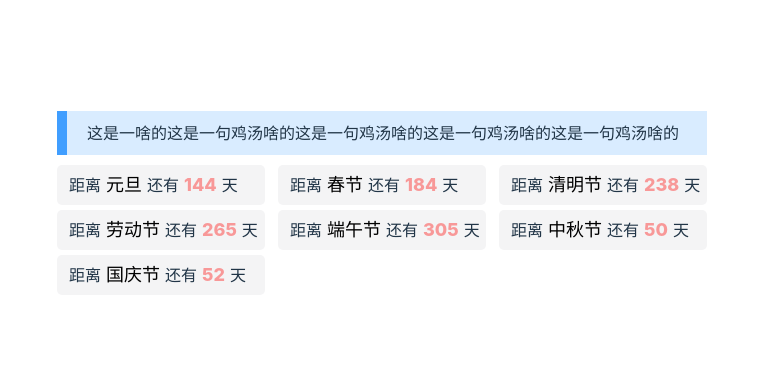
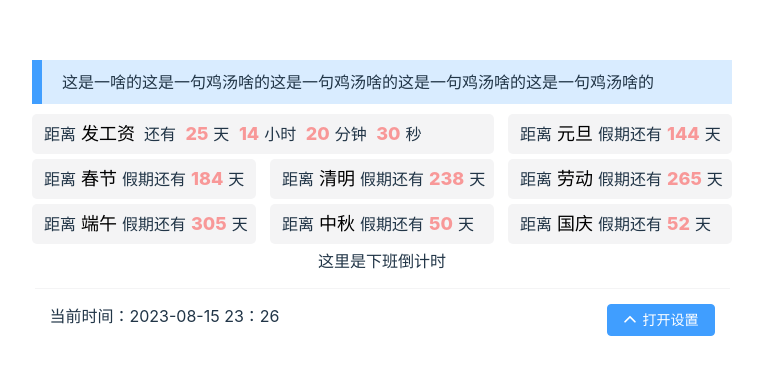
Before and after one commit to 18872297546/touch_fish_vue3, a Vue app: page / in a window 1280 px wide. Shown: the part 195-570 px from the top of the page, without its empty margins (258-1021 px from the left). Built offline with nearby package versions, Linux system fonts and the light colour scheme.

Commit message:
✨ feat: 添加底栏的设置，增加下班倒计时的项

```diff
--- a/components.d.ts
+++ b/components.d.ts
@@ -7,6 +7,8 @@ export {}
 
 declare module 'vue' {
   export interface GlobalComponents {
+    copy: typeof import('./src/components/setting/setting copy.vue')['default']
+    ElButton: typeof import('element-plus/es')['ElButton']
     ElCheckbox: typeof import('element-plus/es')['ElCheckbox']
     ElContainer: typeof import('element-plus/es')['ElContainer']
     ElHeader: typeof import('element-plus/es')['ElHeader']
@@ -15,5 +17,6 @@ declare module 'vue' {
     ElTableColumn: typeof import('element-plus/es')['ElTableColumn']
     HelloWorld: typeof import('./src/components/HelloWorld.vue')['default']
     Main: typeof import('./src/components/main.vue')['default']
+    Setting: typeof import('./src/components/setting/setting.vue')['default']
   }
 }
--- a/package.json
+++ b/package.json
@@ -9,6 +9,7 @@
     "preview": "vite preview"
   },
   "dependencies": {
+    "@element-plus/icons-vue": "^2.1.0",
     "element-plus": "^2.3.9",
     "vue": "^3.3.4",
     "vue-template-compiler": "^2.7.14"
--- a/src/components/main.less
+++ b/src/components/main.less
@@ -1,6 +1,6 @@
 .main-header{
   background-color: #d9ecff;
-  width: 650px;
+  width: 700px;
   display: flex;
   margin-bottom: 10px;
   .blue-bar{
@@ -18,7 +18,7 @@
 .body{
   display: flex;
   flex-wrap: wrap;
-  width: 650px;
+  width: 700px;
   justify-content: space-between;
   text-align: start;
   .countdown-item{
@@ -47,5 +47,17 @@
       .base(#f89898)
     }
   }
-
+  .countdown-item.payoff{
+    width: 66%;
+  }
 }
+.bottom{
+  display: flex;
+  height: 32px;
+  width: 95%;
+  justify-content: space-between;
+  padding: 0 15px;
+  padding-top: 15px;
+  margin: 15px auto ;
+  border-top: #f4f4f5 1px solid;
+}
--- a/src/components/main.vue
+++ b/src/components/main.vue
@@ -1,7 +1,10 @@
 <script setup lang="ts">
 import { ref,computed, onMounted } from 'vue'
 import FESTIVAL from 'constant/festival.ts'
+import { ArrowUpBold ,ArrowDownBold } from '@element-plus/icons-vue'
+
 const currentTime = ref()
+const showSetting = ref(false)
 
 const countdownText = computed(()=>{
   return Object.values(FESTIVAL).map(value=>{
@@ -41,12 +44,13 @@ const initState = () => {
   },1000)
 }
 
+const switchSetting = () => {
+  showSetting.value = !showSetting.value
+}
+
 onMounted(()=>{
   initState()
 })
-
-console.log('FESTIVAL~~~~~~~',FESTIVAL)
-
 </script>
 
 <template>
@@ -56,9 +60,39 @@ console.log('FESTIVAL~~~~~~~',FESTIVAL)
         <div class="content">这是一啥的这是一句鸡汤啥的这是一句鸡汤啥的这是一句鸡汤啥的这是一句鸡汤啥的</div>
       </div>
       <div class="body">
+        <div class="countdown-item payoff">
+          <p>距离<span class="countdown-item-name">发工资
+            </span>还有
+            <span class="countdown-item-time">25</span>天
+            <span class="countdown-item-time">14</span>小时
+            <span class="countdown-item-time">20</span>分钟
+            <span class="countdown-item-time">30</span>秒
+          </p>
+        </div>
         <div class="countdown-item" v-for="item in countdownText">
-          <p>距离<span class="countdown-item-name">{{ item[0] }}</span>还有<span class="countdown-item-time">{{ item[1]?item[1]:0 }}</span>天</p>
+          <p>距离<span class="countdown-item-name">
+            {{ item[0] }}</span>假期还有<span class="countdown-item-time">{{ item[1]?item[1]:0 }}</span>天
+          </p>
         </div>
+      </div>
+      <div>
+        这里是下班倒计时
+      </div>
+      <div class="bottom">
+        <div class="buttom-left">当前时间：2023-08-15 23：26</div>
+        <div class="buttom-right">
+          <el-button
+            type="primary"
+            @click="switchSetting"
+            :icon="showSetting?ArrowDownBold:ArrowUpBold"
+           >
+
+           {{ showSetting?'关闭设置':'打开设置' }}
+          </el-button>
+        </div>
+      </div>
+      <div v-if="showSetting">
+        这里是设置界面
       </div>
   </div>
 </template>
--- /dev/null
+++ b/src/components/setting/setting.vue
@@ -0,0 +1,9 @@
+<script setup lang="ts">
+
+</script>
+
+<template>
+
+</template>
+
+<style lang="less" src="./setting.less"></style>
--- a/src/constant/festival.ts
+++ b/src/constant/festival.ts
@@ -21,7 +21,7 @@ const FESTIVAL = {
         ]
     },
     tombSweepingDay: {
-        name: '清明节',
+        name: '清明',
         date: [
             '2024-04-04T00:00:00',
             '2025-04-04T00:00:00',
@@ -31,7 +31,7 @@ const FESTIVAL = {
         ]
     },
     laborDay: {
-        name: '劳动节',
+        name: '劳动',
         date: [
             '2024-05-01T00:00:00',
             '2025-05-01T00:00:00',
@@ -41,7 +41,7 @@ const FESTIVAL = {
         ]
     },
     dragonBoatFestival: {
-        name: '端午节',
+        name: '端午',
         date: [
             '2024-06-10T00:00:00',
             '2025-05-31T00:00:00',
@@ -51,7 +51,7 @@ const FESTIVAL = {
         ]
     },
     midAutumnFestival: {
-        name: '中秋节',
+        name: '中秋',
         date: [
             '2023-09-29T00:00:00',
             '2024-09-17T00:00:00',
@@ -62,7 +62,7 @@ const FESTIVAL = {
         ]
     },
     nationalDay:{
-        name: '国庆节',
+        name: '国庆',
         date: [
             '2023-10-01T00:00:00',
             '2024-10-01T00:00:00',
--- a/src/main.ts
+++ b/src/main.ts
@@ -1,5 +1,4 @@
 import { createApp } from 'vue'
 import './style.css'
 import App from './App.vue'
-
 createApp(App).mount('#app')
```
Also changed, not shown: src/components/setting/setting.less (added), 1 other file (tests, documents, lock files or other folders).
